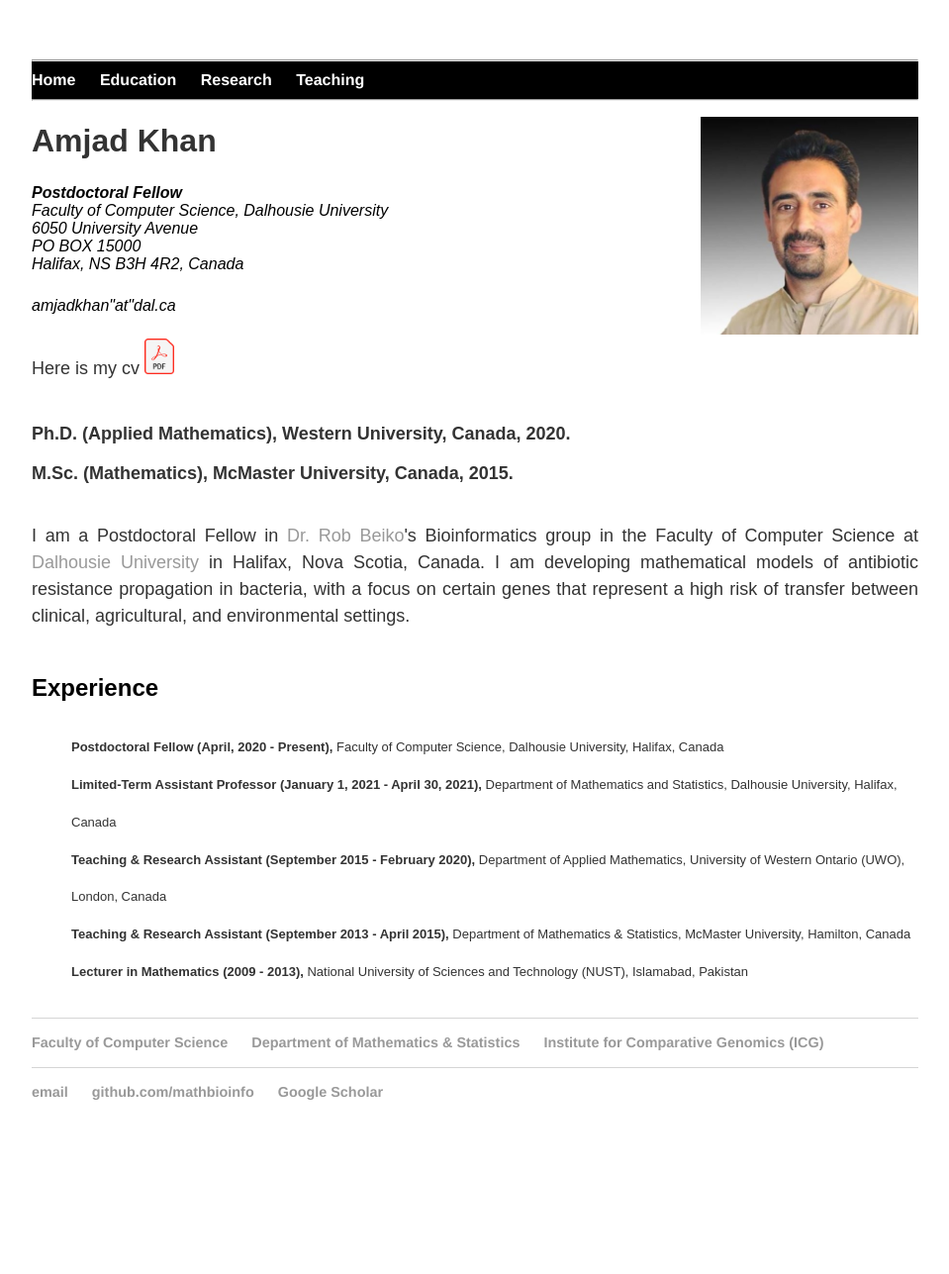
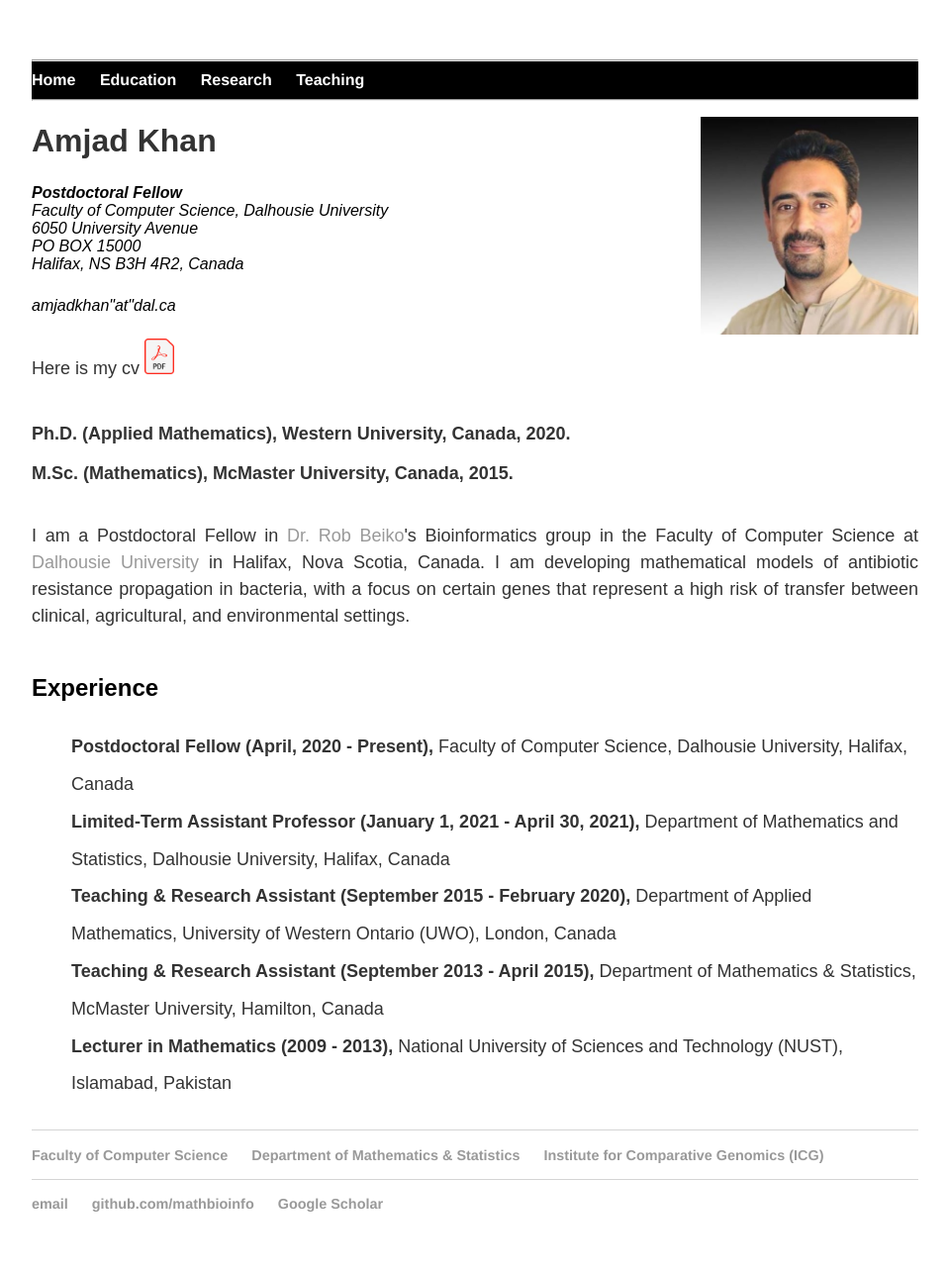
Before and after one commit to MathBioInfo/amjadkhan, a Jekyll site: the page index.html, which Jekyll copies as it is, in a window 1280 px wide. Shown: the whole page at 99% size, without its empty margins (160-1119 px from the left). Built offline with Jekyll 4.4.1, drawn with Linux system fonts in a browser that asks for light colours; before the commit the page ends 1173 px from its top, so only the background shows below that.

Commit message:
Update index.html

```diff
--- a/index.html
+++ b/index.html
@@ -53,7 +53,7 @@
 				Canada. I am developing mathematical models of antibiotic resistance propagation in bacteria, with a focus on certain genes that represent a high risk of
 				transfer between clinical, agricultural, and environmental settings. </p>
 			<br><font size="5"><b>Experience</b></font><br>
-			<p style="text-align:justify;line-height:1"><font size="2">
+			<p style="text-align:justify;line-height:1"><font size="4">
 			<ul style="list-style-type:none;">
 			<li><b>Postdoctoral Fellow (April, 2020 - Present),</b> Faculty of Computer Science, Dalhousie University, Halifax, Canada </li>
 			<li><b>Limited-Term Assistant Professor (January 1, 2021 - April 30, 2021), </b> Department of Mathematics and Statistics, Dalhousie University, Halifax, Canada </li>
```
